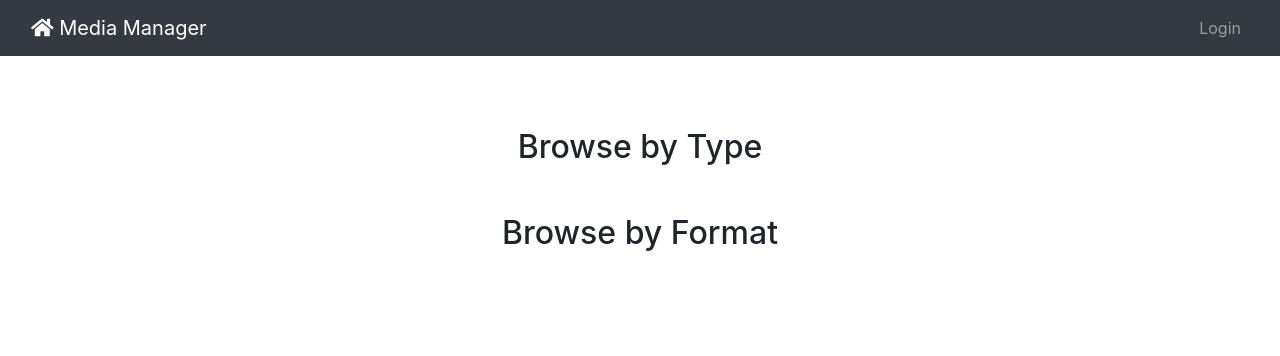
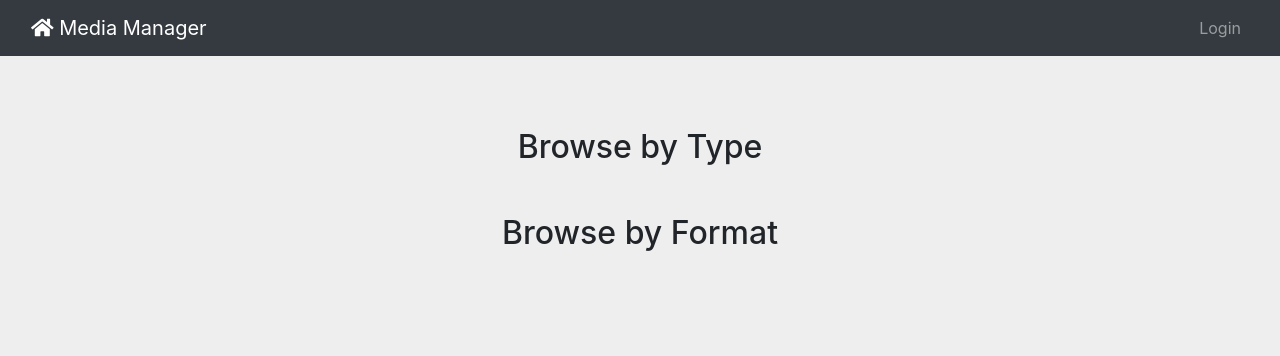
Before and after one commit to tomgehrke/media_manager, a Flask app: page / in a window 1280 px wide. Shown: the top 356 px of the page. Run offline with Flask 2, Linux system fonts and the light colour scheme; data that the repository does not hold is empty; some libraries are stand-ins or nearby versions.

Commit message:
Added background color to app.

```diff
--- a/templates/main.html
+++ b/templates/main.html
@@ -22,7 +22,7 @@
             href="{{ url_for('static', filename='styles.css')}}"
         />
     </head>
-    <body>
+    <body style="background-color: #eee">
         {% block content %} {% endblock %}
         <script
             src="https://code.jquery.com/jquery-3.3.1.slim.min.js"
```
